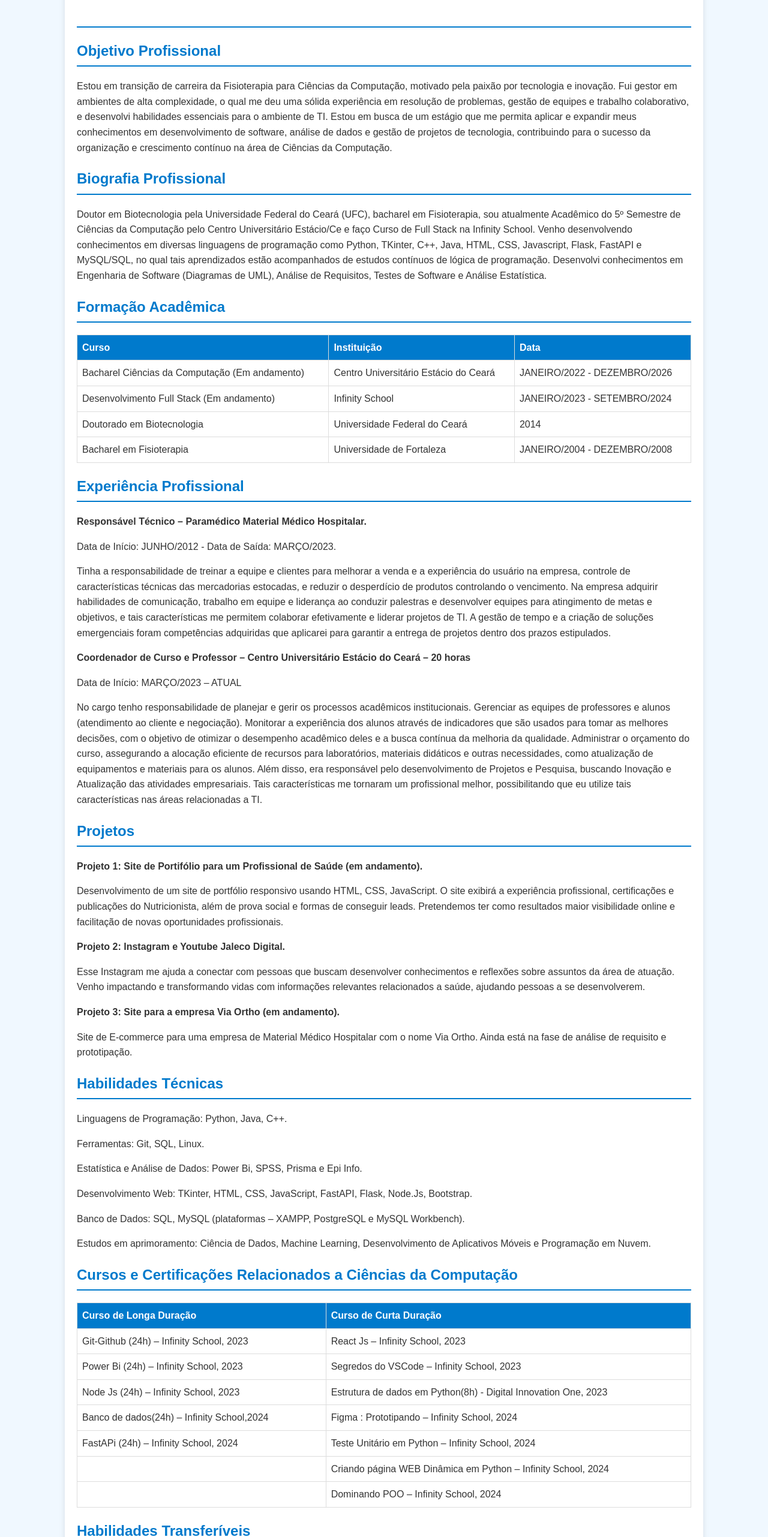
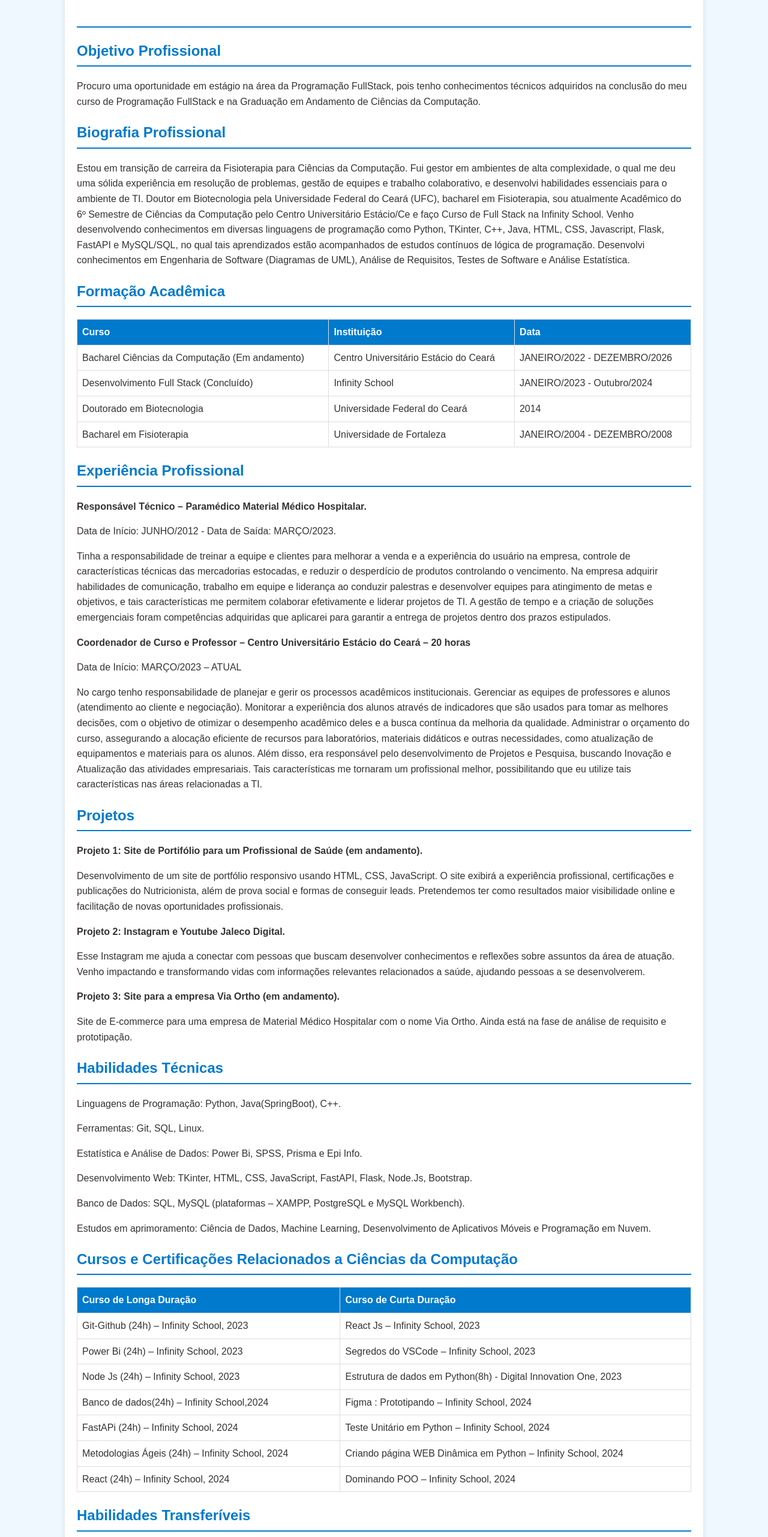
Before and after one commit to drleovasconcelos/LinksDeV_LeonardoF, a plain HTML site: page CURRICULO/index.html in a window 1280 px wide. Shown: the part 186-2749 px from the top of the page at 60% size. Drawn offline with Linux system fonts and the light colour scheme.

Commit message:
5 commit

```diff
--- a/CURRICULO/index.html
+++ b/CURRICULO/index.html
@@ -83,15 +83,13 @@
       <div class="section">
         <h2>Objetivo Profissional</h2>
         <p>
-          Estou em transição de carreira da Fisioterapia para Ciências da Computação, motivado pela paixão por tecnologia e inovação. Fui gestor em ambientes de alta complexidade, o qual me deu uma sólida experiência em resolução de problemas, gestão de equipes e trabalho colaborativo, e desenvolvi habilidades essenciais para o ambiente de TI. Estou em busca de um estágio que me permita aplicar e expandir meus conhecimentos em desenvolvimento de software, análise de dados e gestão de projetos de tecnologia, contribuindo para o sucesso da organização e crescimento contínuo na área de Ciências da Computação.
+          Procuro uma oportunidade em estágio na área da Programação FullStack, pois tenho conhecimentos técnicos adquiridos na conclusão do meu curso de Programação FullStack e na Graduação em Andamento de Ciências da Computação.
         </p>
       </div>
       <div class="section">
         <h2>Biografia Profissional</h2>
         <p>
-          Doutor em Biotecnologia pela Universidade Federal do Ceará (UFC), bacharel em Fisioterapia, sou atualmente Acadêmico do 5º Semestre de
-          Ciências da Computação pelo Centro Universitário Estácio/Ce e faço Curso de Full Stack na Infinity School. Venho desenvolvendo
-          conhecimentos em diversas linguagens de programação como Python, TKinter, C++, Java, HTML, CSS, Javascript, Flask, FastAPI e MySQL/SQL, no qual tais aprendizados estão acompanhados de estudos contínuos de lógica de programação. Desenvolvi conhecimentos em Engenharia de Software (Diagramas de UML), Análise de Requisitos, Testes de Software e Análise Estatística.
+          Estou em transição de carreira da Fisioterapia para Ciências da Computação. Fui gestor em ambientes de alta complexidade, o qual me deu uma sólida experiência em resolução de problemas, gestão de equipes e trabalho colaborativo, e desenvolvi habilidades essenciais para o ambiente de TI. Doutor em Biotecnologia pela Universidade Federal do Ceará (UFC), bacharel em Fisioterapia, sou atualmente Acadêmico do 6º Semestre de Ciências da Computação pelo Centro Universitário Estácio/Ce e faço Curso de Full Stack na Infinity School. Venho desenvolvendo conhecimentos em diversas linguagens de programação como Python, TKinter, C++, Java, HTML, CSS, Javascript, Flask, FastAPI e MySQL/SQL, no qual tais aprendizados estão acompanhados de estudos contínuos de lógica de programação. Desenvolvi conhecimentos em Engenharia de Software (Diagramas de UML), Análise de Requisitos, Testes de Software e Análise Estatística.
         </p>
       </div>
       <div class="section">
@@ -108,9 +106,9 @@
             <td>JANEIRO/2022 - DEZEMBRO/2026</td>
           </tr>
           <tr>
-            <td>Desenvolvimento Full Stack (Em andamento)</td>
+            <td>Desenvolvimento Full Stack (Concluído) </td>
             <td>Infinity School</td>
-            <td>JANEIRO/2023 - SETEMBRO/2024</td>
+            <td>JANEIRO/2023 - Outubro/2024</td>
           </tr>
           <tr>
             <td>Doutorado em Biotecnologia</td>
@@ -151,7 +149,7 @@
       </div>
       <div class="section">
         <h2>Habilidades Técnicas</h2>
-        <p>Linguagens de Programação: Python, Java, C++.</p>
+        <p>Linguagens de Programação: Python, Java(SpringBoot), C++.</p>
         <p>Ferramentas: Git, SQL, Linux.</p>
         <p>Estatística e Análise de Dados: Power Bi, SPSS, Prisma e Epi Info.        </p>
         <p>Desenvolvimento Web: TKinter, HTML, CSS, JavaScript, FastAPI, Flask, Node.Js, Bootstrap.</p>
@@ -175,9 +173,7 @@
           </tr>
           <tr>
             <td>Node Js (24h) – Infinity School, 2023</td>
-            <td>
-              Estrutura de dados em Python(8h) - Digital Innovation One, 2023
-            </td>
+            <td>Estrutura de dados em Python(8h) - Digital Innovation One, 2023</td>
           </tr>
           <tr>
             <td>Banco de dados(24h) – Infinity School,2024</td>
@@ -188,13 +184,11 @@
             <td>Teste Unitário em Python – Infinity School, 2024</td>
           </tr>
           <tr>
-            <td></td>
-            <td>
-              Criando página WEB Dinâmica em Python – Infinity School, 2024
-            </td>
+            <td>Metodologias Ágeis (24h) – Infinity School, 2024</td>
+            <td>Criando página WEB Dinâmica em Python – Infinity School, 2024</td>
           </tr>
           <tr>
-            <td></td>
+            <td>React (24h) – Infinity School, 2024</td>
             <td>Dominando POO – Infinity School, 2024</td>
           </tr>
         </table>
@@ -202,7 +196,7 @@
       <div class="section">
         <h2>Habilidades Transferíveis</h2>
         <p>
-          Tenho expertise em treinamento profissional, organização de eventos, e utilização de sistemas operacionais e ferramentas de webconferência, que me capacitam a trabalhar de maneira eficaz em projetos complexos e sob pressão.<br>
+          Tenho expertise em treinamento profissional, organização de eventos, negociação, gestão de conflitos e ferramentas de webconferência, que me capacitam a trabalhar de maneira eficaz em projetos complexos e sob pressão, mantendo um nível eficiente na utilização de diversas tecnologias.<br>
           Minhas habilidades de comunicação e liderança, adquiridas ao conduzir palestras e desenvolver equipes, me permitem colaborar efetivamente e liderar projetos de TI. A gestão de tempo e a criação de soluções emergenciais são competências que aplicarei para garantir a entrega de projetos dentro dos prazos estipulados.
         </p>
       </div>
```
